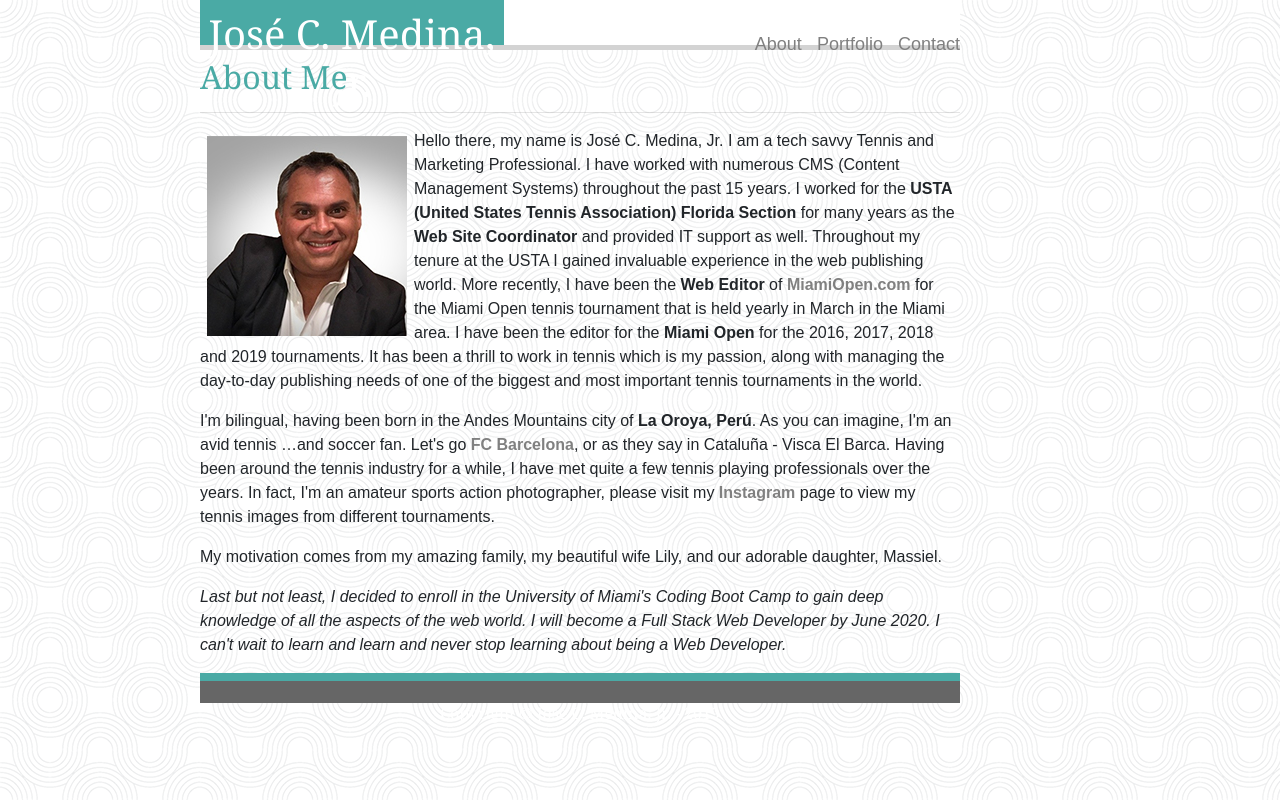
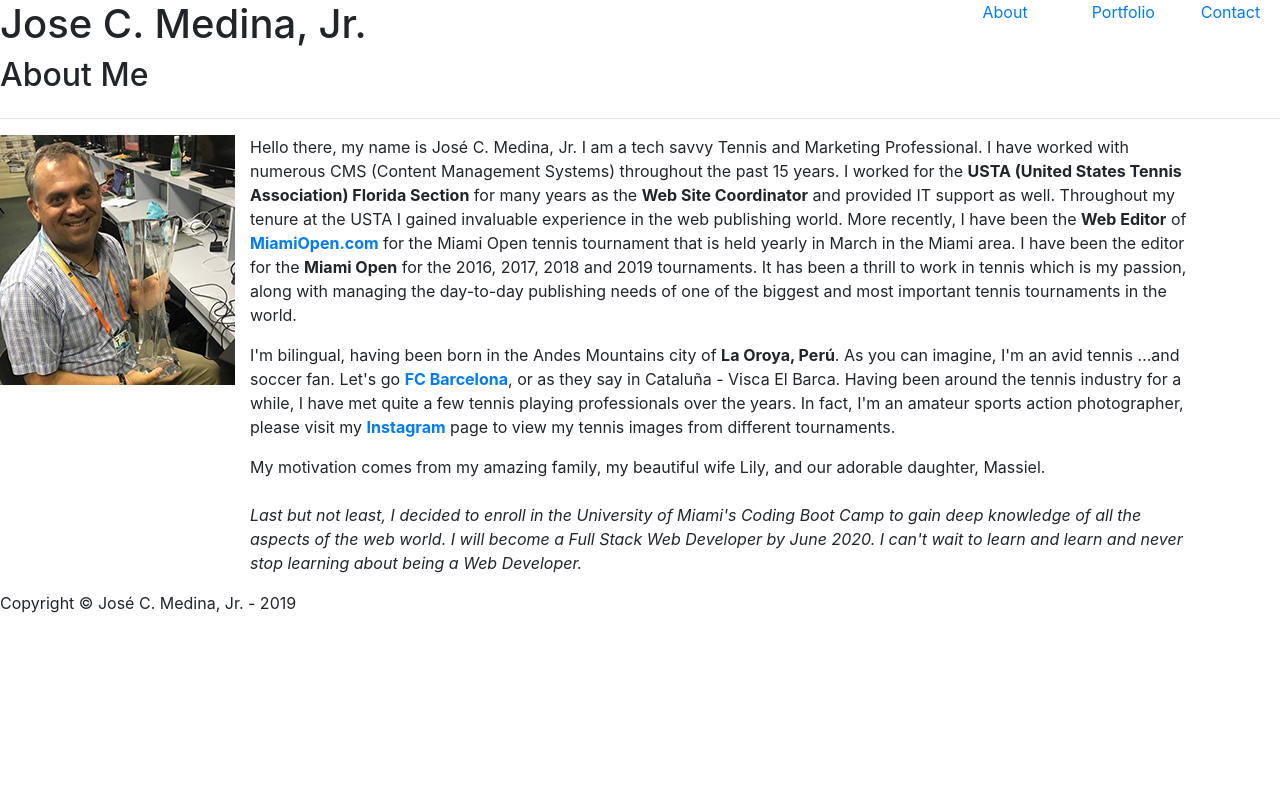
Before and after one commit to josecmedinajr/ResponsivePortfolio, a plain HTML site: page index.html in a window 1280 px wide. Drawn offline with nearby package versions, Linux system fonts and the light colour scheme.

Commit message:
Added responsiveness to index and portfolio files. Styling will be added on 1/6/2020

```diff
--- a/assets/css/style.css
+++ b/assets/css/style.css
@@ -1,7 +1,7 @@
 body {
     font-family: "Georgia", Times, "Times New Roman", serif;
     background-color: #ffffff;
-    background: url("../images/round.png");
+    background: url("../images/ice_age.png");
     width: 960px;
     padding-left: 200px;
 }
--- a/index.html
+++ b/index.html
@@ -8,35 +8,60 @@
     <!-- Bootstrap CSS -->
     <link rel="stylesheet" href="https://stackpath.bootstrapcdn.com/bootstrap/4.4.1/css/bootstrap.min.css" integrity="sha384-Vkoo8x4CGsO3+Hhxv8T/Q5PaXtkKtu6ug5TOeNV6gBiFeWPGFN9MuhOf23Q9Ifjh" crossorigin="anonymous">
 
-    <link rel="stylesheet" type="text/css" href="assets/css/style.css">
+   <title>José C. Medina, Jr's Responsive Portfolio</title>
 
-    <title>José C. Medina, Jr's Portfolio</title>
   </head>
+
   <body>
 
-    <div>
-        <h1 class="menu-left">José C. Medina, Jr.</h1>
+    <div class="row">
+      <div class="col-6">
+        <h1>Jose C. Medina, Jr.</h1>
       </div>
 
-    <div class="menu-right">
-        <a href="index.html">About</a> <a href="portfolio.html">Portfolio</a> <a href="contact.html">Contact</a>
+      <div class="col-3">
       </div>
 
+      <div class="col-1">
+        <a href="index.html">About</a>
+      </div>
+
+      <div class="col-1">
+        <a href="portfolio.html">Portfolio</a>
+      </div>
+
+      <div class="col-1">
+        <a href="contact.html">Contact</a>
+      </div>
+    </div>
+
+    <div class="row">
+      <div class="col-12">
        <h2>About Me</h2>
+      </div>
+    </div>
 
+    <div class="row">
+      <div class="col-12">
         <hr>
+      </div>
+    </div>
 
-    <img class="headshot" src="assets/images/JCMedinaJrHeadshot.jpg"/>
+    <div class="row">
+      <div class="col-2.75">
+        <img src="assets/images/JoseCMedinaJr.jpg"/>
+      </div>
 
+      <div class="col-9">
         <p>
           Hello there, my name is José C. Medina, Jr. I am a tech savvy Tennis and Marketing Professional.
           I have worked with numerous CMS (Content Management Systems) throughout the past 15 years.
           I worked for the <b>USTA (United States Tennis Association) Florida Section</b> for many years as the <b>Web Site Coordinator</b> and provided IT support as well.
-        Throughout my tenure at the USTA I gained invaluable experience in the web publishing world. More recently, I have been the <b>Web Editor</b> of <b><a href="http://MiamiOpen.com" target="_blank">MiamiOpen.com</a></b>
+          Throughout my tenure at the USTA I gained invaluable experience in the web publishing world.
+          More recently, I have been the <b>Web Editor</b> of <b><a href="http://MiamiOpen.com" target="_blank">MiamiOpen.com</a></b>
           for the Miami Open tennis tournament that is held yearly in March in the Miami area.
           I have been the editor for the <b>Miami Open</b> for the 2016, 2017, 2018 and 2019 tournaments.
           It has been a thrill to work in tennis which is my passion, along with managing the day-to-day publishing needs of one of the biggest and most important tennis tournaments in the world.
-
         </p>
 
         <p>
@@ -44,22 +69,25 @@
           Let's go <b><a href="https://www.fcbarcelona.com/en/" target="_blank">FC Barcelona</a></b>, or as they say in Cataluña - Visca El Barca. Having been around the tennis industry for a while,
           I have met quite a few tennis playing professionals over the years. In fact, I'm an amateur sports action photographer, please visit my
           <b><a href="https://www.instagram.com/tennis_image/" target="_blank">Instagram</a></b> page to view my tennis images from different tournaments.
-
         </p>
 
-    <P>
-        My motivation comes from my amazing family, my beautiful wife Lily, and our adorable daughter,  Massiel.
-    </P>
+        <p>
+          My motivation comes from my amazing family, my beautiful wife Lily, and our adorable daughter, Massiel.<br><br>
 
-    <P>
           <i>Last but not least, I decided to enroll in the University of Miami's Coding Boot Camp to gain deep knowledge of all the aspects of the web world.  I will become a Full Stack Web Developer by June 2020.
             I can't wait to learn and learn and never stop learning about being a Web Developer.</i>
-    </P>
+        </p>
+      </div>
 
+      </div>
+
+      <div class="row">
+        <div class="col-12">
           <footer>
             Copyright © José C. Medina, Jr. - 2019
           </footer>
-
+        </div>
+      </div>
 
       <!-- Optional JavaScript -->
     <!-- jQuery first, then Popper.js, then Bootstrap JS -->
--- a/portfolio.html
+++ b/portfolio.html
@@ -8,67 +8,80 @@
     <!-- Bootstrap CSS -->
     <link rel="stylesheet" href="https://stackpath.bootstrapcdn.com/bootstrap/4.4.1/css/bootstrap.min.css" integrity="sha384-Vkoo8x4CGsO3+Hhxv8T/Q5PaXtkKtu6ug5TOeNV6gBiFeWPGFN9MuhOf23Q9Ifjh" crossorigin="anonymous">
 
-    <link rel="stylesheet" type="text/css" href="assets/css/style.css">
-
-    <title>José C. Medina, Jr's Portfolio</title>
+    <title>José C. Medina, Jr's Responsive Portfolio</title>
 
   </head>
 
   <body>
-    <div>
-      <h1 class="menu-left">José C. Medina, Jr.</h1>
+
+    <div class="row">
+    <div class="col-6">
+      <h1>Jose C. Medina, Jr.</h1>
     </div>
 
-    <div class="menu-right">
-      <a href="index.html">About</a> <a href="portfolio.html">Portfolio</a> <a href="contact.html">Contact</a>
+    <div class="col-3">
     </div>
 
- <h2>Portfolio</h2>
+    <div class="col-1">
+      <a href="index.html">About</a>
+    </div>
 
-  <hr>
+    <div class="col-1">
+      <a href="portfolio.html">Portfolio</a>
+    </div>
 
-  <br>
+    <div class="col-1">
+      <a href="contact.html">Contact</a>
+    </div>
 
-  <div class="box1">
-    <img src="assets/images/sites.jpg">
-    <div class="sites">
-      <a href="https://www.miamiopen.com/" target="_blank"><h3>Published Websites</h3></a>
+  </div>
+
+  <div class="row">
+    <div class="col-12">
+      <h2>Portfolio</h2>
     </div>
   </div>
 
- <div class="box2">
-  <img src="assets/images/instagram.jpg">
-  <div class="instagram">
-      <a href="https://www.instagram.com/tennis_image/" target="_blank"><h3>Instagram Images</h3></a>
+  <div class="row">
+    <div class="col-12">
+      <hr>
+    </div>
   </div>
- </div>
- <br><br><br>
 
- <div class="box3">
-    <img src="assets/images/languages.jpg">
-    <div class="languages">
-       <h3>Languages Spoken</h3>
+
+  <div class="row">
+    <div class="offset-1 col-5">
+      <img src="assets/images/sites.jpg">
     </div>
- </div>
+    <div class="offset-1 col-5">
+      <img src="assets/images/instagram.jpg">
+    </div>
+  </div>
+  <br><br>
 
- <div class="box4">
-  <img src="assets/images/interests.jpg">
-  <div class="interests">
-      <a href="https://www.atptour.com/" target="_blank"><h3>Personal Interests</h3></a>
+  <div class="row">
+    <div class="offset-1 col-5">
+      <img src="assets/images/languages.jpg">
+    </div>
+    <div class="offset-1 col-5">
+      <img src="assets/images/interests.jpg">
+    </div>
+  </div>
+  <br><br>
+
+  <div class="row">
+    <div class="offset-4 col-5">
+      <img src="assets/images/githubrepo.jpg">
+    </div>
+  </div>
+
+<div class="row">
+  <div class="col-12">
+    <footer>
+      Copyright © José C. Medina, Jr. - 2019
+    </footer>
   </div>
 </div>
-<br><br><br>
-
-<div class="box5">
-<img src="assets/images/githubrepo.jpg">
-<div class="github">
-  <a href="https://github.com/josecmedinajr" target="_blank"><h3>GitHub Repository</h3></a>
-</div>
-</div>
-
-<footer>
-Copyright © José C. Medina, Jr. - 2019
-</footer>
 
     <!-- Optional JavaScript -->
     <!-- jQuery first, then Popper.js, then Bootstrap JS -->
```
Also changed, not shown: contact.html (+27 -6 lines), assets/images/JCMedinaJrHeadshot.jpg (deleted), assets/images/JoseCMedinaJr.jpg (added), assets/images/ice_age.png (added). Lines whose indentation alone changed are shown as unchanged.
